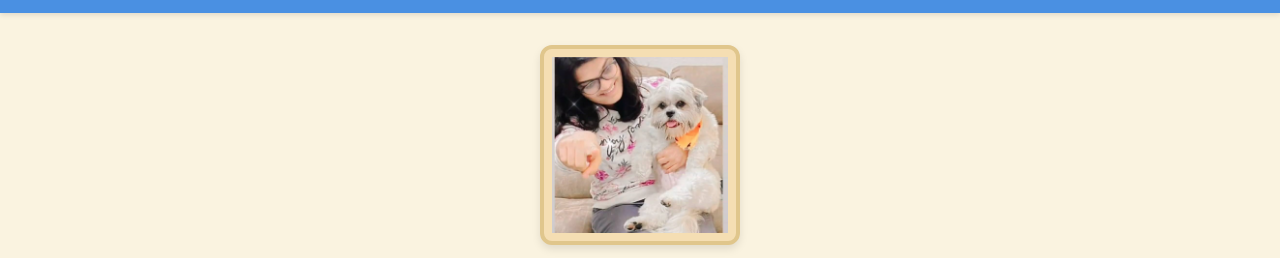
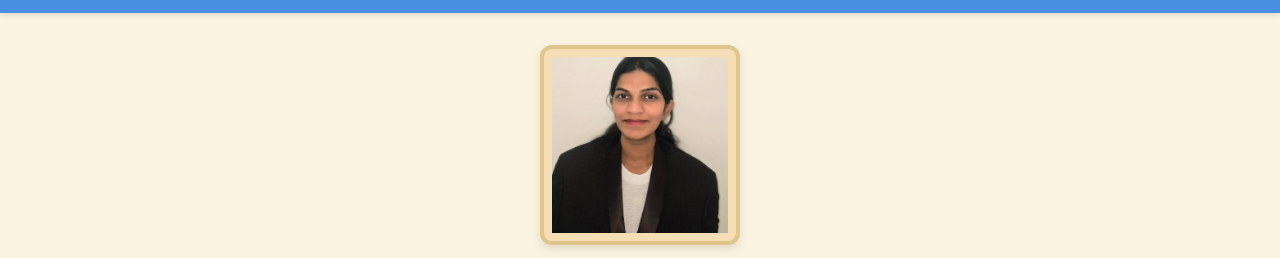
Before and after one commit to Srilakshmi1105/Portfolio, a plain HTML site: page index.html in a window 1280 px wide. Shown: the part 120-378 px from the top of the page. Drawn offline with Linux system fonts and the light colour scheme.

Commit message:
Update index.html

```diff
--- a/index.html
+++ b/index.html
@@ -24,7 +24,7 @@
 
  <section id="hero" class="hero-section">
   <div class="hero-content">
-    <img src="assets/Images/Photo1.png" alt="Srilakshmi Kannepalli Photo" class="hero-photo" />
+    <img src="assets/Images/Website photo.jpeg" alt="Srilakshmi Kannepalli Photo" class="hero-photo" />
     <div>
       <h1>Hi, I'm Srilakshmi Kannepalli</h1>
       <p>Bringing ideas to life with code </p>
```
